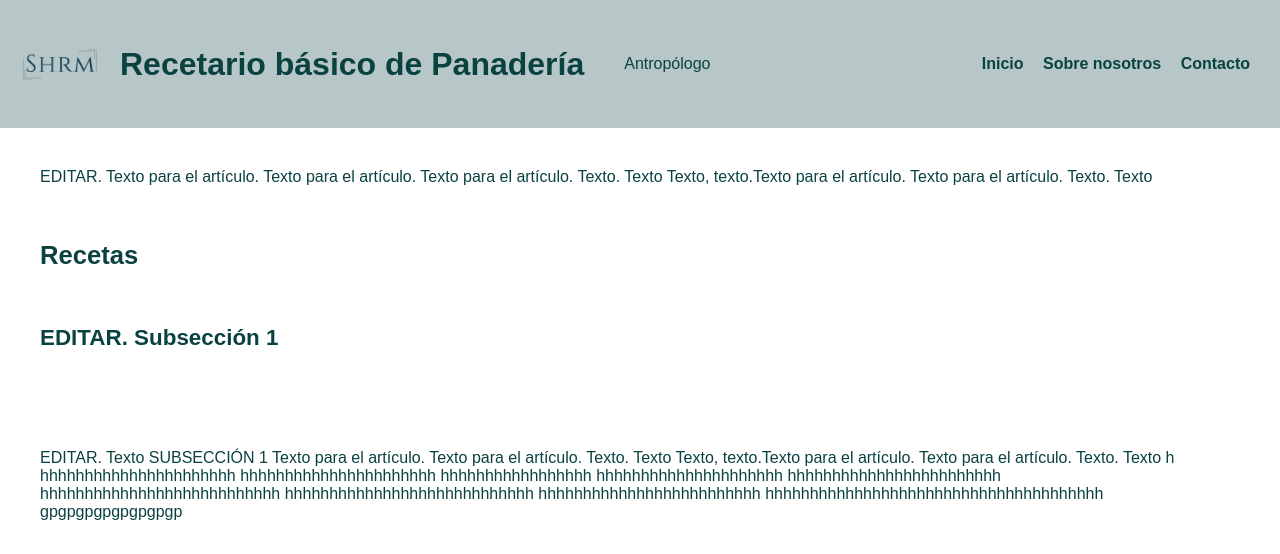
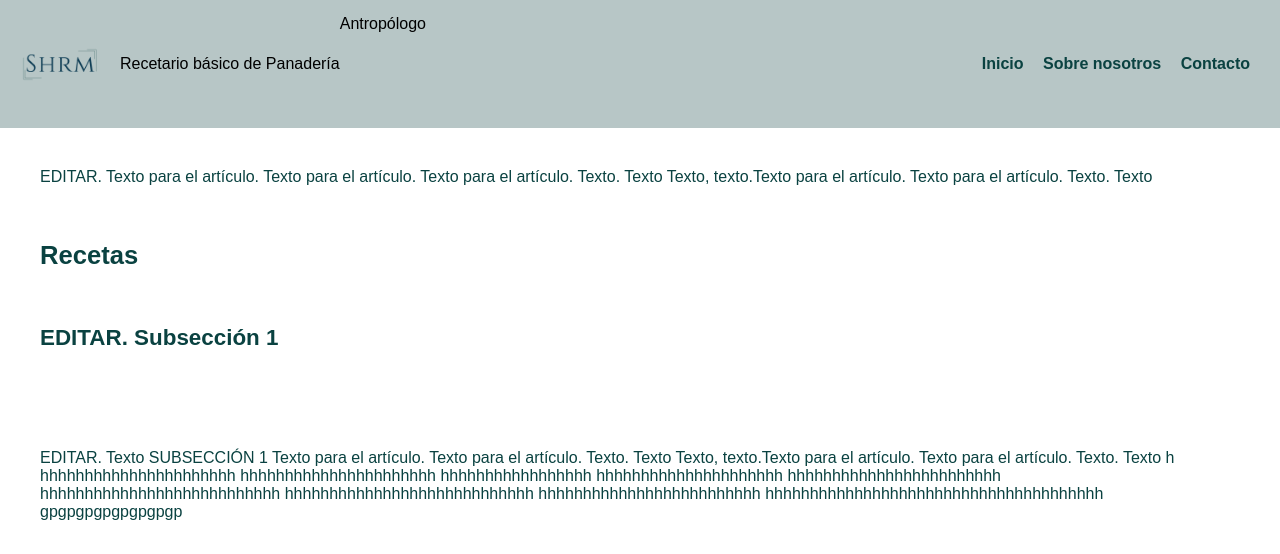
Before and after one commit to haijohadatos/recetario-panaderia, a plain HTML site: page index.html in a window 1280 px wide. Shown: the top 554 px of the page. Drawn offline with Linux system fonts and the light colour scheme.

Commit message:
Update index.html

```diff
--- a/index.html
+++ b/index.html
@@ -13,8 +13,8 @@
     <header>
       <div class="logo">
         <img src="Logo_Sneider_1-letra-verde-transp.png" alt "logo SHROJASM">
-        <h1 class="nombre-empresa">Recetario básico de Panadería</h1>
-	<p class="profesión">Antropólogo</p>
+        <span <h1 class="nombre-empresa">Recetario básico de Panadería</h1></span>
+	<span <p class="profesión">Antropólogo</p></span>
       </div>
       <nav>
         <a href="" class="nav-link">Inicio</a>
```
